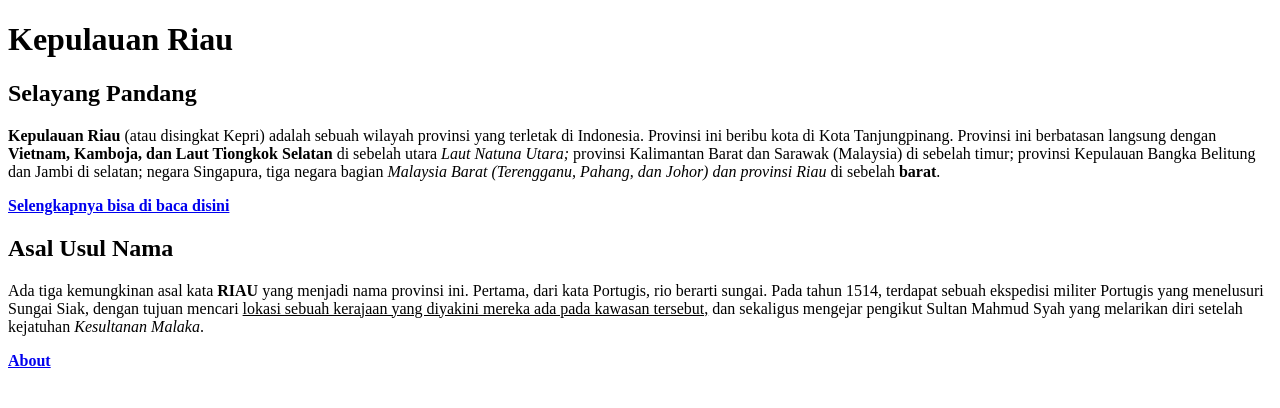
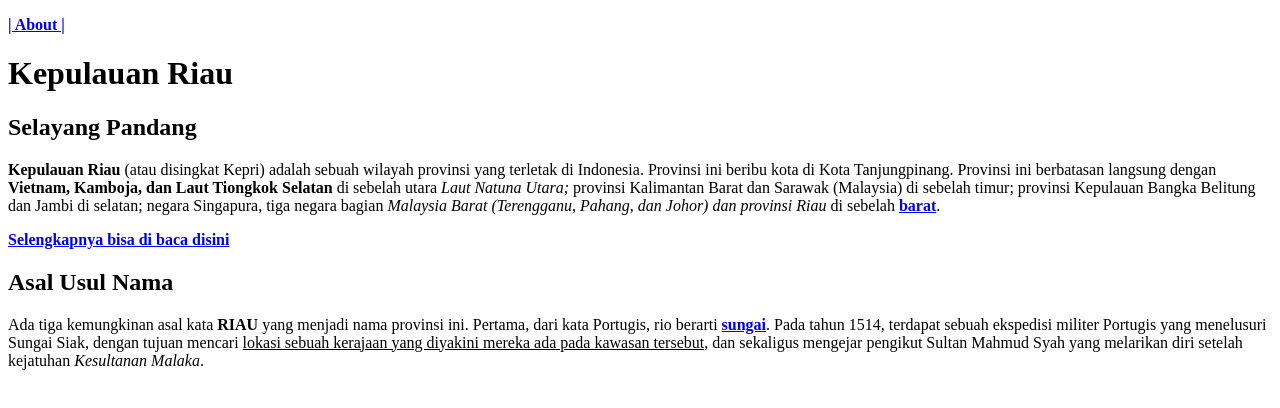
Before and after one commit to ariboss89/koda-b5-web1, a plain HTML site: page index.html in a window 1280 px wide. Drawn offline with Linux system fonts and the light colour scheme.

Commit message:
feat:adding hyperlink in index.html

```diff
--- a/index.html
+++ b/index.html
@@ -7,6 +7,11 @@
     <title>Koda 5</title>
   </head>
   <body>
+    <nav>
+      <p>
+        <a href="views/profil.html" target="_blank"><b>| About |</b></a>
+      </p>
+    </nav>
     <div>
       <h1>Kepulauan Riau</h1>
       <h2>Selayang Pandang</h2>
@@ -19,7 +24,8 @@
         (Malaysia) di sebelah timur; provinsi Kepulauan Bangka Belitung dan
         Jambi di selatan; negara Singapura, tiga negara bagian
         <i>Malaysia Barat (Terengganu, Pahang, dan Johor) dan provinsi Riau</i>
-        di sebelah <b>barat</b>.
+        di sebelah <b><a href="/views/barat.html" target="_blank">barat</a></b
+        >.
       </p>
       <p>
         <a href="https://id.wikipedia.org/wiki/Kepulauan_Riau" target="_blank">
@@ -29,9 +35,10 @@
       <h2>Asal Usul Nama</h2>
       <p>
         Ada tiga kemungkinan asal kata <b>RIAU</b> yang menjadi nama provinsi
-        ini. Pertama, dari kata Portugis, rio berarti sungai. Pada tahun 1514,
-        terdapat sebuah ekspedisi militer Portugis yang menelusuri Sungai Siak,
-        dengan tujuan mencari
+        ini. Pertama, dari kata Portugis, rio berarti
+        <b><a href="views/sungai.html" target="_blank">sungai</a></b
+        >. Pada tahun 1514, terdapat sebuah ekspedisi militer Portugis yang
+        menelusuri Sungai Siak, dengan tujuan mencari
         <u
           >lokasi sebuah kerajaan yang diyakini mereka ada pada kawasan
           tersebut,</u
@@ -39,10 +46,6 @@
         dan sekaligus mengejar pengikut Sultan Mahmud Syah yang melarikan diri
         setelah kejatuhan <i>Kesultanan Malaka</i>.
       </p>
-
-      <p>
-        <a href="/profil.html" target="_blank"><b>About</b></a>
-      </p>
     </div>
   </body>
 </html>
```
